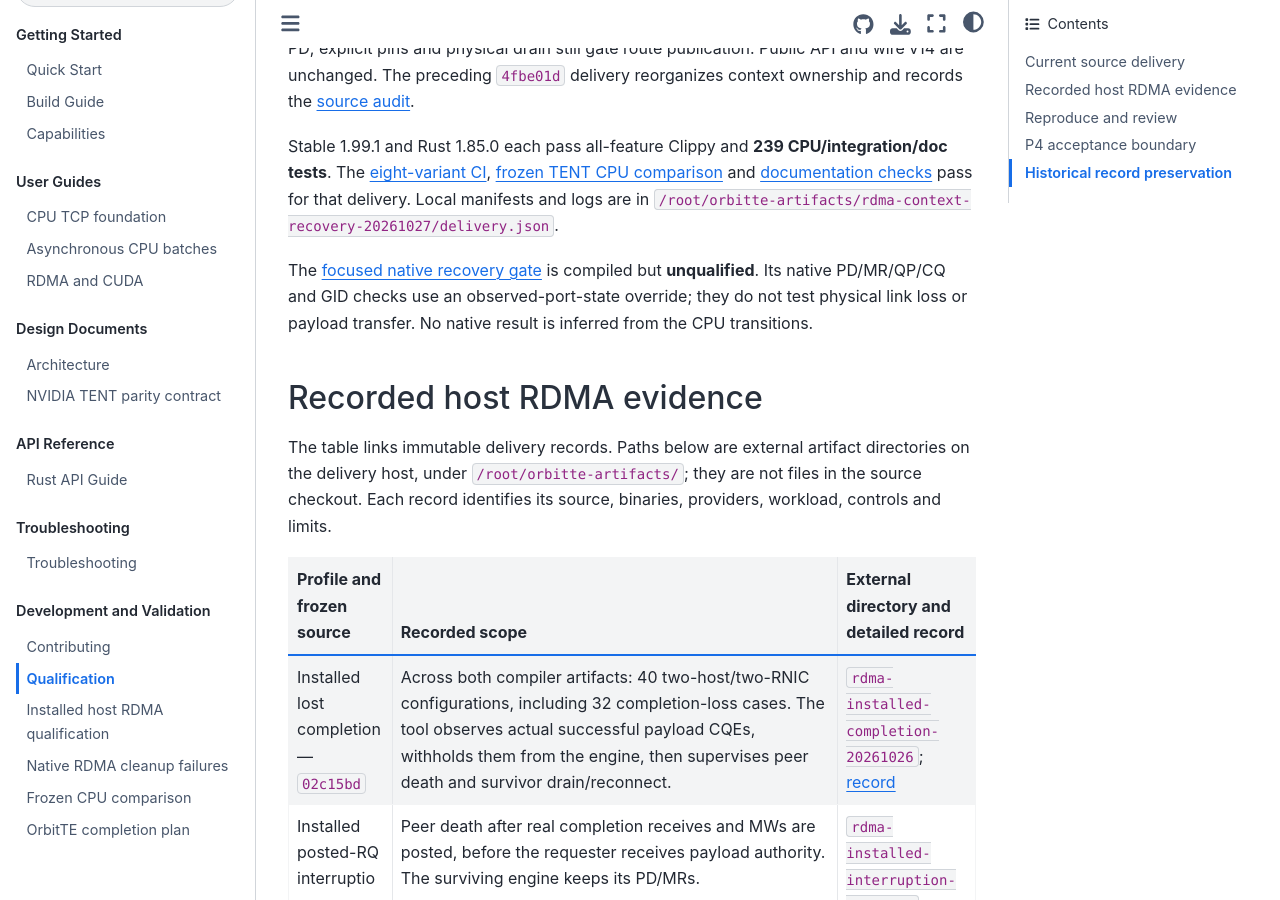
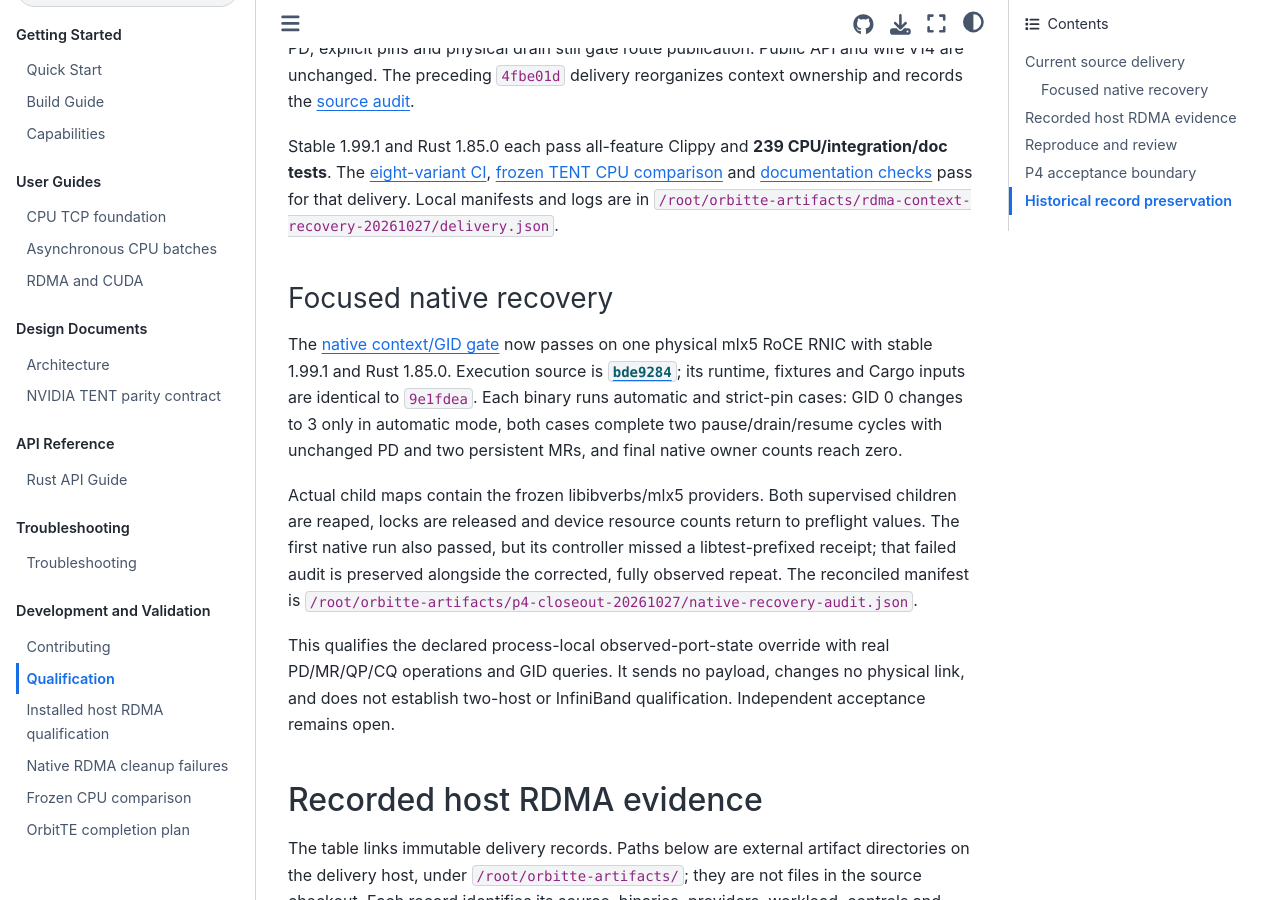
Before and after one commit to OrbitInfra/OrbitTE, a Sphinx documentation site: the page built from docs/qualification.md, in a window 1280 px wide and 900 px high, scrolled down 671 px. Built offline with Sphinx 7.4.7 and the Sphinx Book theme 1.1.4, drawn with Linux system fonts in a browser that asks for light colours.

Commit message:
docs(rdma): record native paused-context and GID recovery qualification

```diff
--- a/docs/qualification.md
+++ b/docs/qualification.md
@@ -31,10 +31,27 @@ and [documentation checks](https://github.com/OrbitInfra/OrbitTE/actions/runs/40
 pass for that delivery. Local manifests and logs are in
 `/root/orbitte-artifacts/rdma-context-recovery-20261027/delivery.json`.
 
-The [focused native recovery gate](rdma-cuda.md#initially-paused-contexts-and-gid-reselection)
-is compiled but **unqualified**. Its native PD/MR/QP/CQ and GID checks use an
-observed-port-state override; they do not test physical link loss or payload
-transfer. No native result is inferred from the CPU transitions.
+### Focused native recovery
+
+The [native context/GID gate](rdma-cuda.md#initially-paused-contexts-and-gid-reselection)
+now passes on one physical mlx5 RoCE RNIC with stable 1.99.1 and Rust
+1.85.0. Execution source is [`bde9284`](https://github.com/OrbitInfra/OrbitTE/commit/bde9284a950dd93bfa4069061ddb54943af0cc61);
+its runtime, fixtures and Cargo inputs are identical to `9e1fdea`. Each
+binary runs automatic and strict-pin cases: GID 0 changes to 3 only in
+automatic mode, both cases complete two pause/drain/resume cycles with
+unchanged PD and two persistent MRs, and final native owner counts reach zero.
+
+Actual child maps contain the frozen libibverbs/mlx5 providers. Both
+supervised children are reaped, locks are released and device resource
+counts return to preflight values. The first native run also passed, but
+its controller missed a libtest-prefixed receipt; that failed audit is
+preserved alongside the corrected, fully observed repeat. The reconciled
+manifest is `/root/orbitte-artifacts/p4-closeout-20261027/native-recovery-audit.json`.
+
+This qualifies the declared process-local observed-port-state override
+with real PD/MR/QP/CQ operations and GID queries. It sends no payload,
+changes no physical link, and does not establish two-host or InfiniBand
+qualification. Independent acceptance remains open.
 
 ## Recorded host RDMA evidence
 
```
Also changed, not shown: docs/architecture.md (+4 -4 lines), docs/capabilities.md (+2 -2 lines), docs/completion-plan.md (+7 -5 lines), docs/rdma-cuda.md (+7 -4 lines).
